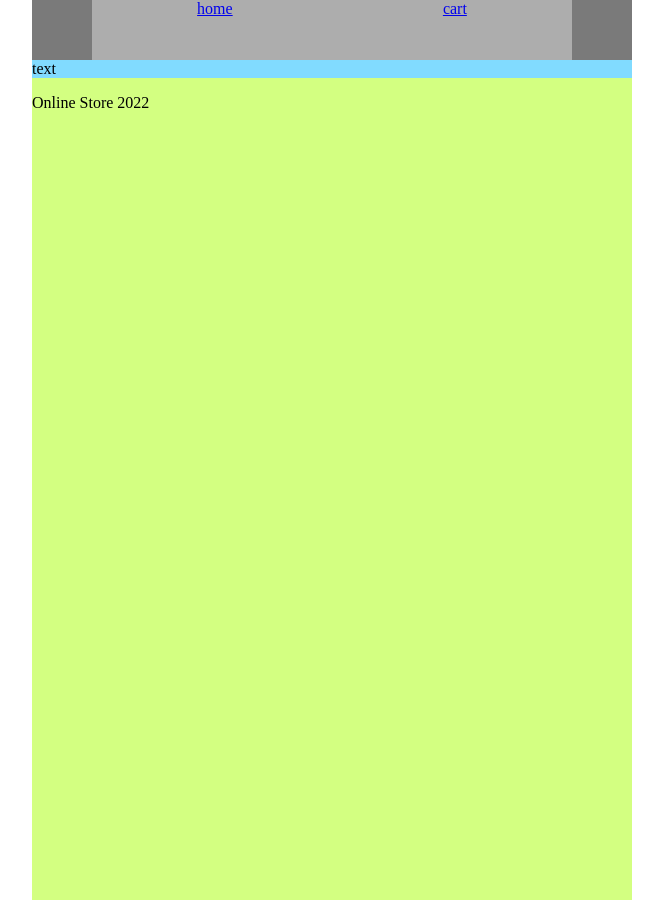
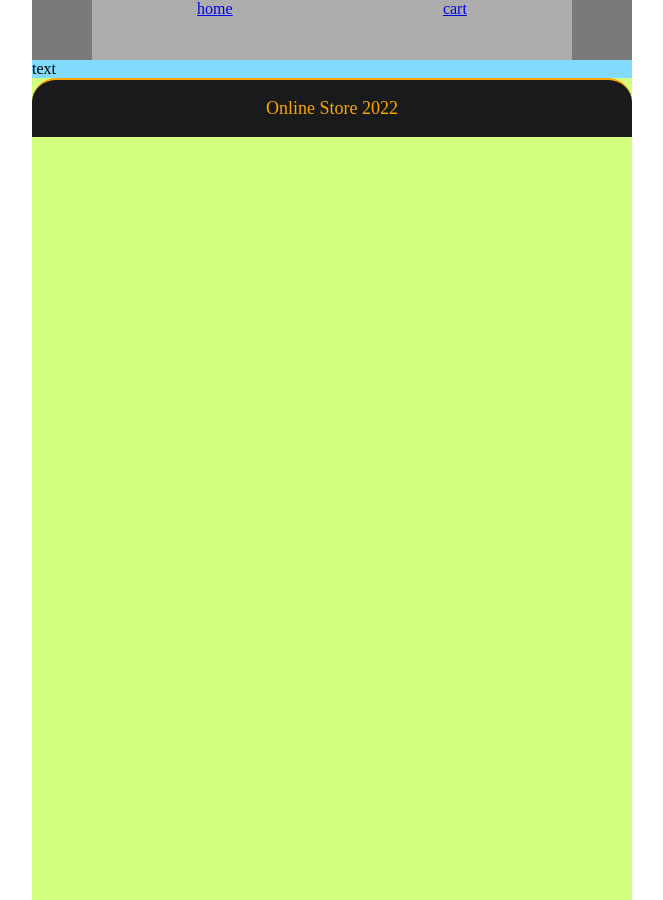
Before and after one commit to ivan-kaliaskin/online-store, a website built with webpack: page src/template.html in a window 1280 px wide. Shown: the whole page, without its empty margins (308-971 px from the left). Built offline with nearby package versions, Linux system fonts and the light colour scheme.

Commit message:
feat: add styles in footer.scss

```diff
--- a/src/styles/_footer.scss
+++ b/src/styles/_footer.scss
@@ -6,9 +6,10 @@
 
   &-container {
     display: flex;
+    justify-content: center;
   }
 
   &-text {
-    text-align: center;
+    font-size: 18px;
   }
 }
```
Also changed, not shown: src/styles/main.css, 1 other file.
